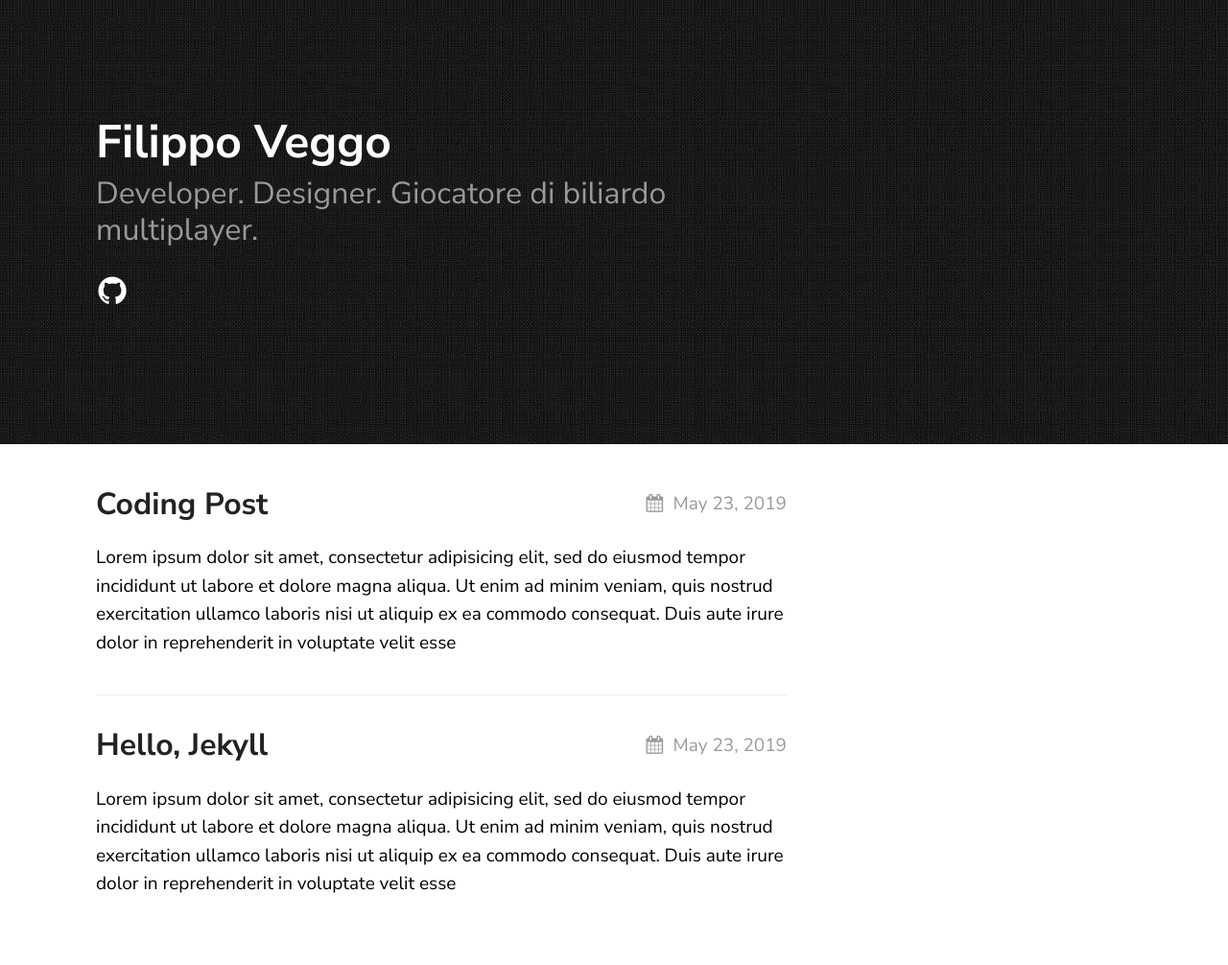
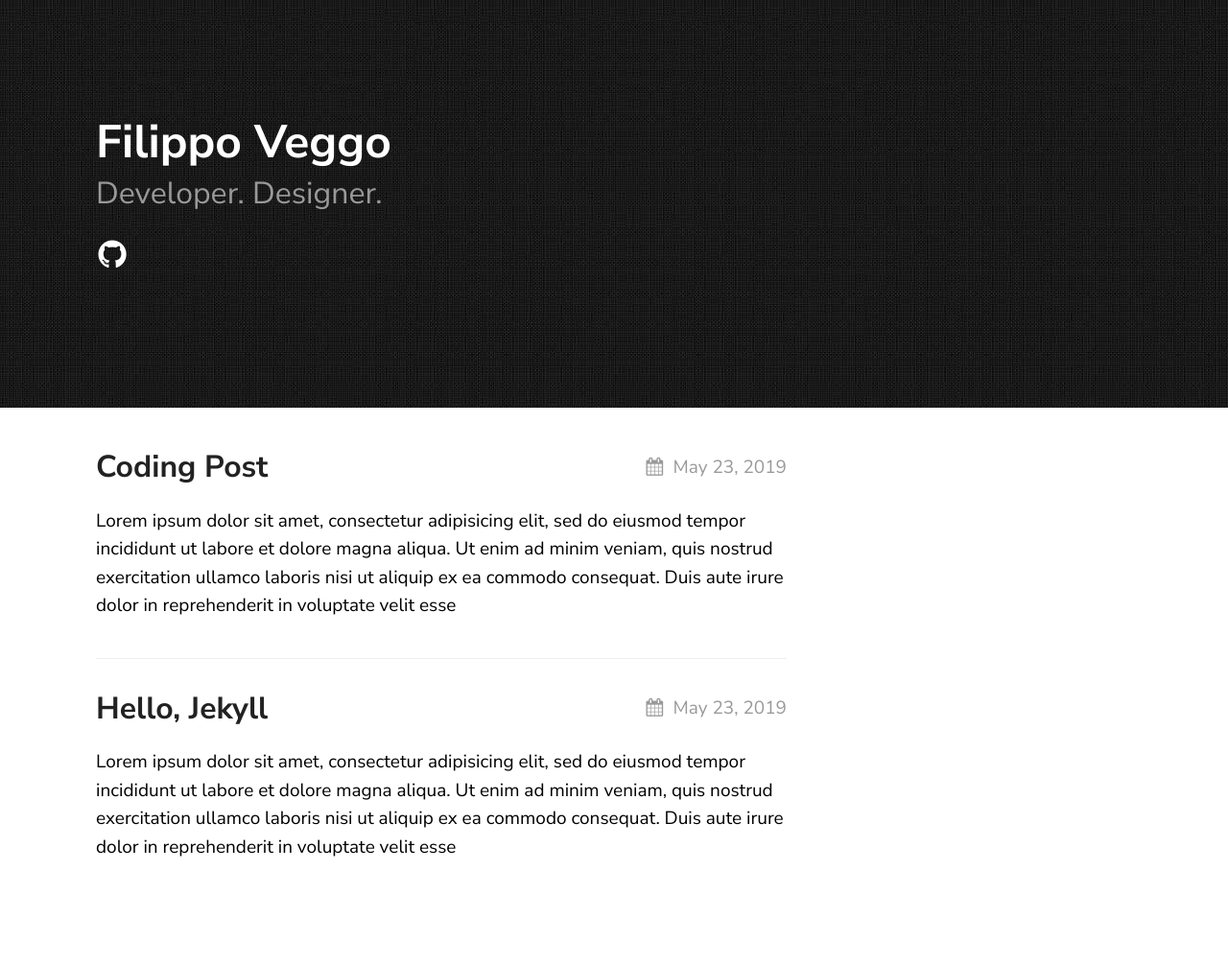
Before and after one commit to filippoveggo/filippoveggo.github.io, a Jekyll site: the page built from index.md, in a window 1280 px wide. Shown: the whole page at 96% size. Built offline with Jekyll 4.4.1, drawn with Linux system fonts in a browser that asks for light colours; after the commit the page ends 967 px from its top, so only the background shows below that.

Commit message:
Update _config.yml

```diff
--- a/_config.yml
+++ b/_config.yml
@@ -16,7 +16,7 @@ sass:
 permalink: /posts/:title/
 texture:
   title: Filippo Veggo
-  tagline: Developer. Designer. Giocatore di biliardo multiplayer.
+  tagline: Developer. Designer.
   date_format: "%b %-d, %Y"
   style: black
   showNav: false
```
